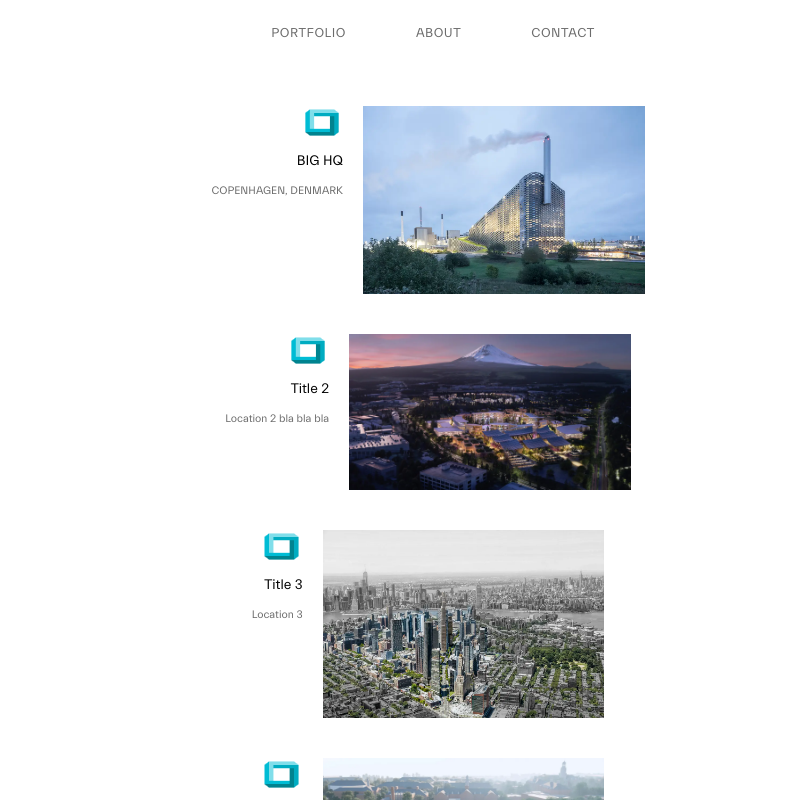
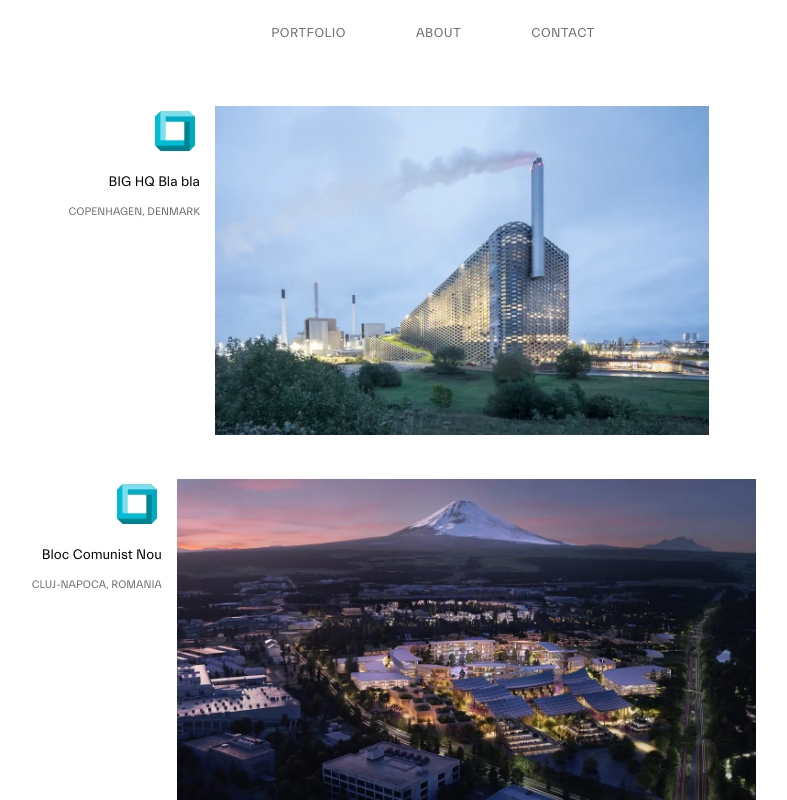
Before and after one commit to diaconup/arhitecture-website, a React (Create React App) app: page / in a window 1280 px wide. Shown: the top 800 px of the page, without its empty margins (212-999 px from the left). Built offline with nearby package versions, Linux system fonts and the light colour scheme.

Commit message:
Somehow fix portfolio

```diff
--- a/public/index.html
+++ b/public/index.html
@@ -3,7 +3,7 @@
   <head>
     <meta charset="utf-8" />
     <link rel="icon" href="%PUBLIC_URL%/favicon.ico" />
-    <meta name="viewport" content="width=device-width, initial-scale=1" />
+    <meta name="viewport" content="width=device-width, initial-scale=1, maximum-scale=1, user-scalable=no" />
     <meta name="theme-color" content="#000000" />
     <meta
       name="description"
--- a/src/components/ListItem/styles.ts
+++ b/src/components/ListItem/styles.ts
@@ -4,15 +4,15 @@ import { FontTypes } from '../../utils/const';
 export const styles = {
   portfolioItem: {
     display: 'flex',
+    margin: '20px 0',
     alignItems: 'flex-start',
-    margin: '20px 0',
-    position: 'relative' as 'relative', // Add this line
   },
   iconTextContainer: {
-    display: 'flex',
-    flexDirection: 'column' as 'column',
-    alignItems: 'flex-end',
-    marginRight: '20px',
+    display: 'inline-block',
+    width: '30%',
+    height: '100%',
+    marginRight: '15px',
+    textAlign: 'right' as 'right', // Aligns the content to the right
   },
   textContainer: {
     textAlign: 'right' as 'right',
@@ -20,23 +20,25 @@ export const styles = {
     overflow: 'hidden',
   },
   imageContainer: {
-    display: 'flex',
-    justifyContent: 'center',
-    flex: 1,
+    display: 'inline-block',
+    width: '80%',
+    height: '100%',
+    verticalAlign: 'top',
   },
   image: {
-    maxWidth: '22vw',
-    maxHeight: '44vh',
+    maxWidth: '70%',
+    maxHeight: '559px',
     objectFit: 'cover' as 'cover',
-    margin: '0 auto',
   },
   icon: {
-    width: '5.3vh',
-    height: '2.6vw',
+    width: '50px',
+    height: '50px',
+    display: 'inline-block',
   },
   location: {
     color: Colors.LIGHT_GREY,
     fontSize: '11px',
+    textTransform: 'uppercase' as 'uppercase',
   },
   title: {
     color: Colors.BLACK,
--- a/src/utils/items.json
+++ b/src/utils/items.json
@@ -1,7 +1,7 @@
 [
     {
         "id": 1,
-        "title": "BIG HQ",
+        "title": "BIG HQ Bla bla",
         "location": "COPENHAGEN, DENMARK",
         "about": ["Small text 1", "Additional text 1"],
         "baseImageUrl": "../images/image1.jpg",
@@ -12,8 +12,8 @@
     },
     {
         "id": 2,
-        "title": "Title 2",
-        "location": "Location 2 bla bla bla",
+        "title": "Bloc Comunist Nou",
+        "location": "CLUJ-NAPOCA, ROMANIA",
         "about": ["Small text 2"],
         "baseImageUrl": "../images/image2.jpg",
         "imageUrl": [
@@ -25,7 +25,7 @@
     {
         "id": 3,
         "title": "Title 3",
-        "location": "Location 3",
+        "location": "LOCATION 3 ROMANIA",
         "about": ["Small text 3", "Another text for Title 3"],
         "baseImageUrl": "../images/image3.jpg",
         "imageUrl": ["../images/image3.jpg"],
```
Also changed, not shown: src/index.css (line endings or trailing spaces).
